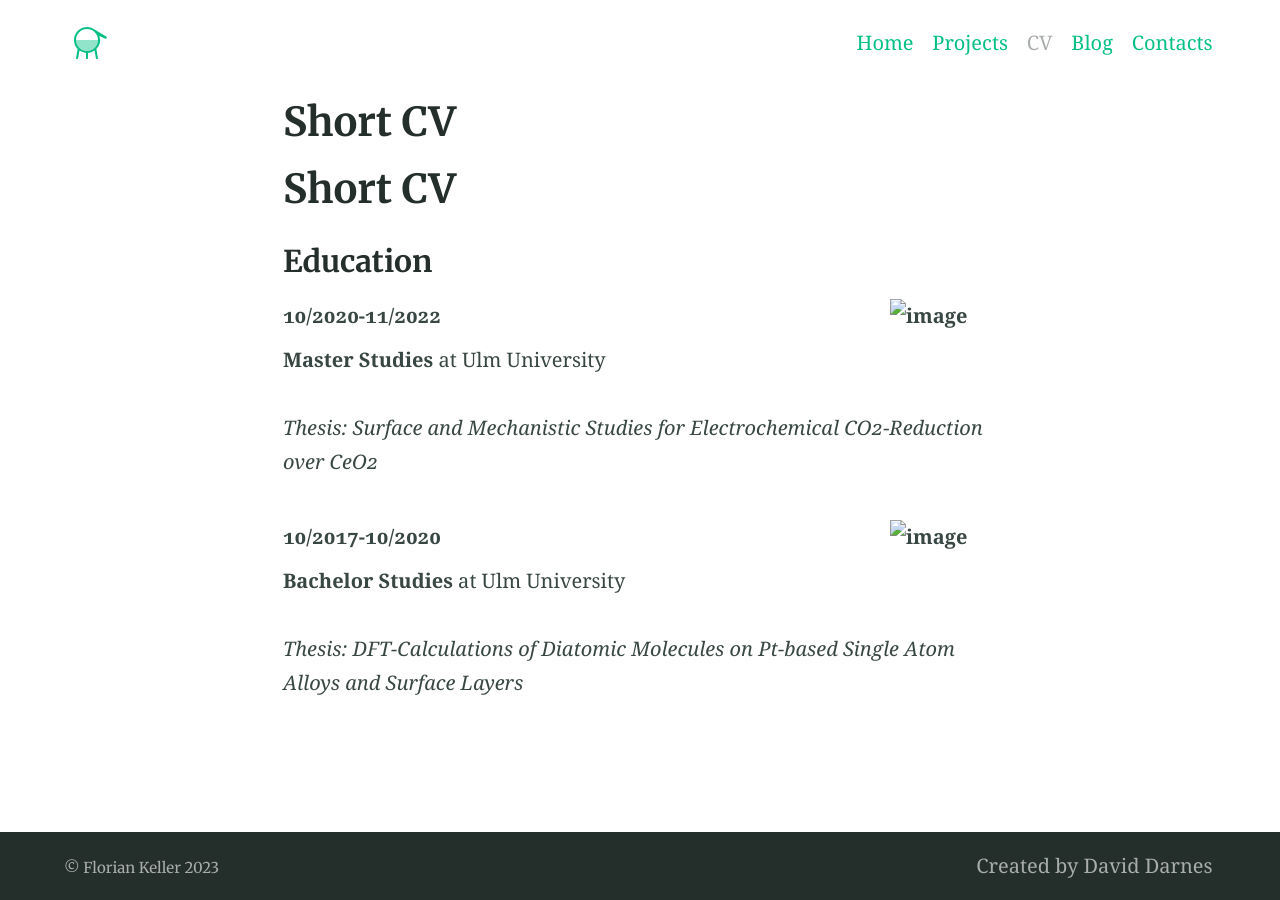
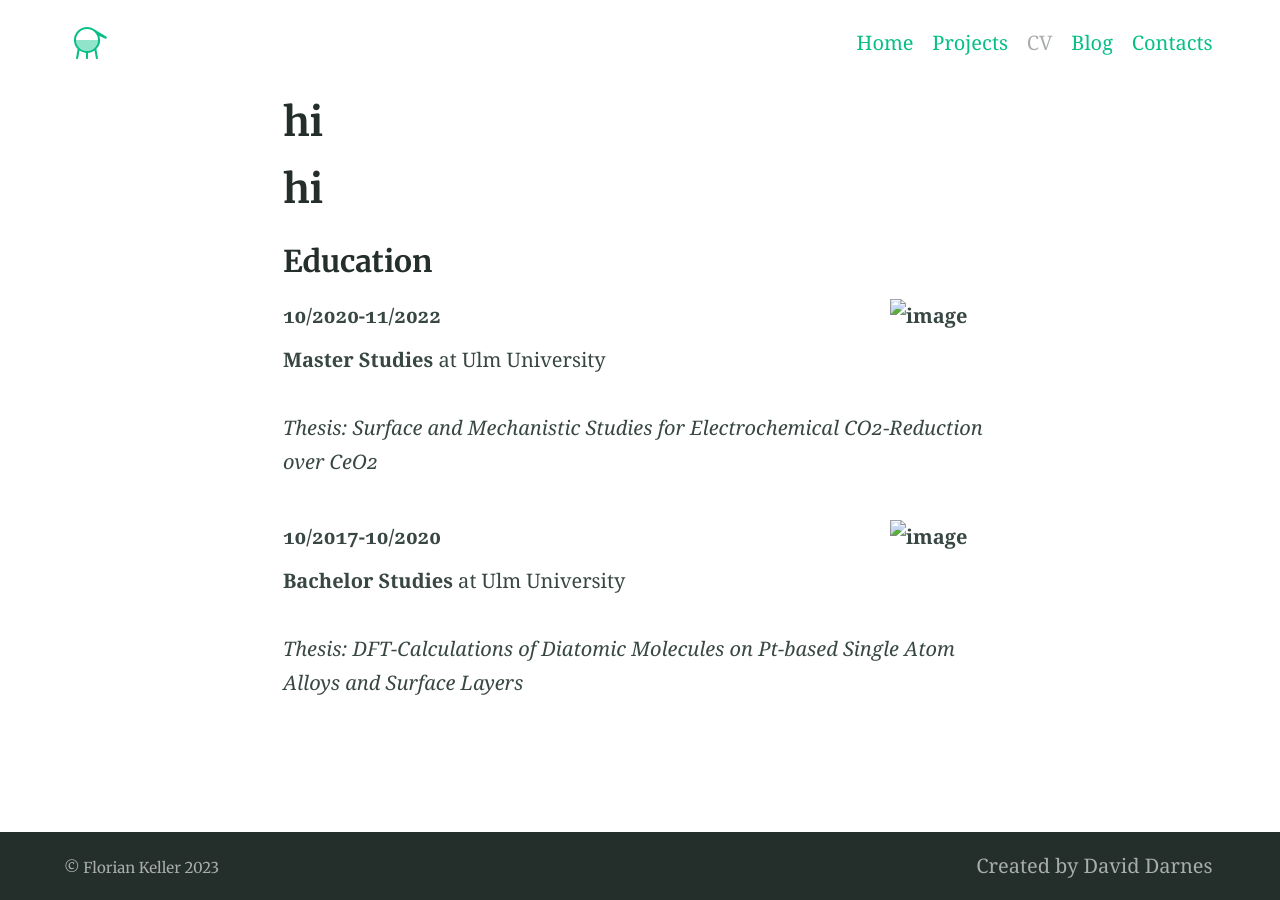
Before and after one commit to FlorianMKeller/Fkeller1, a Jekyll site: the page built from CV.md, in a window 1280 px wide. Built offline with Jekyll 4.4.1, drawn with Linux system fonts in a browser that asks for light colours; our own code applies the rules of GitHub Pages for plain Markdown files.

Commit message:
Update CV.md

```diff
--- a/CV.md
+++ b/CV.md
@@ -1,4 +1,4 @@
-# Short CV
+# hi
 
 
 ### Education
```
